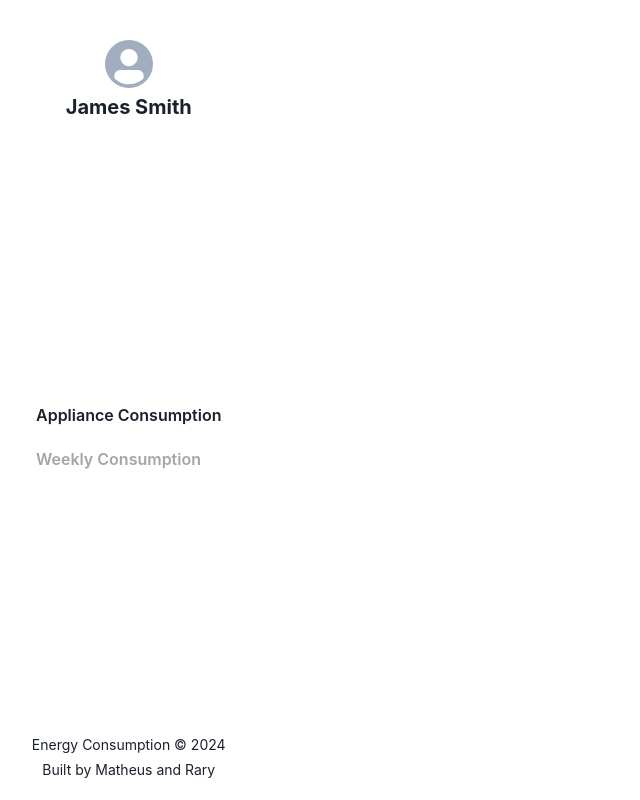
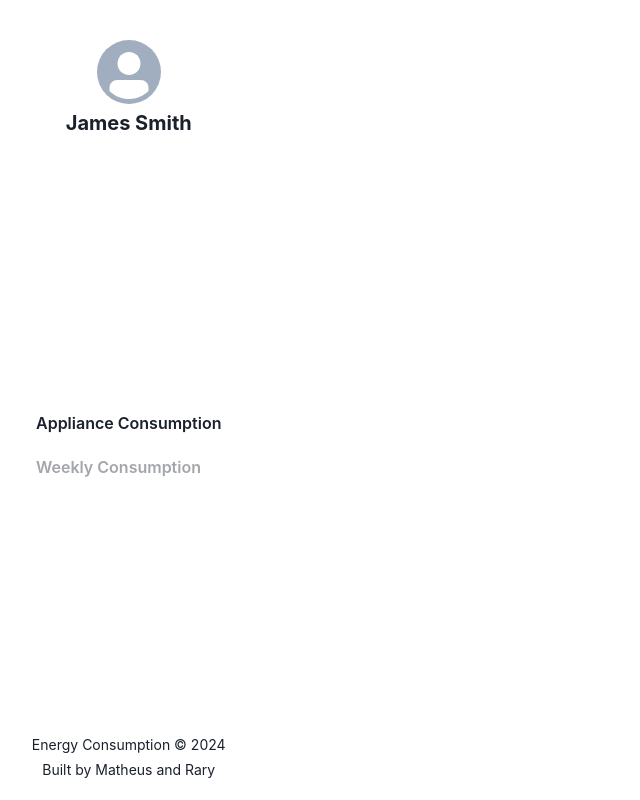
Before and after one commit to rarycoringa/energy-consumption, a React (Create React App) app: page / in a window 1280 px wide. Shown: the whole page, without its empty margins (0-640 px from the left). Built offline with nearby package versions, Linux system fonts and the light colour scheme.

Commit message:
improvements on navbar module

```diff
--- a/src/navbar/Navbar.jsx
+++ b/src/navbar/Navbar.jsx
@@ -4,7 +4,7 @@ import { Profile } from "./components/Profile";
 import { Menu } from "./components/Menu";
 import { Footer } from "./components/Footer";
 
-export function Navbar() {
+export function Navbar () {
     return (
         <Flex
             flexDirection="column"
--- a/src/navbar/components/Menu.jsx
+++ b/src/navbar/components/Menu.jsx
@@ -10,6 +10,7 @@ export function Menu () {
             <Button variant="ghost" justifyContent="flex-start">
                 Appliance Consumption
             </Button>
+
             <Button variant="ghost" justifyContent="flex-start" isDisabled={true}>
                 Weekly Consumption
             </Button>
--- a/src/navbar/components/Profile.jsx
+++ b/src/navbar/components/Profile.jsx
@@ -8,7 +8,7 @@ export function Profile () {
             gap={1}
             padding={5}
         >
-            <Avatar />
+            <Avatar size="lg" />
 
             <Text fontSize="xl" as="b">James Smith</Text>
         </Flex>
```
